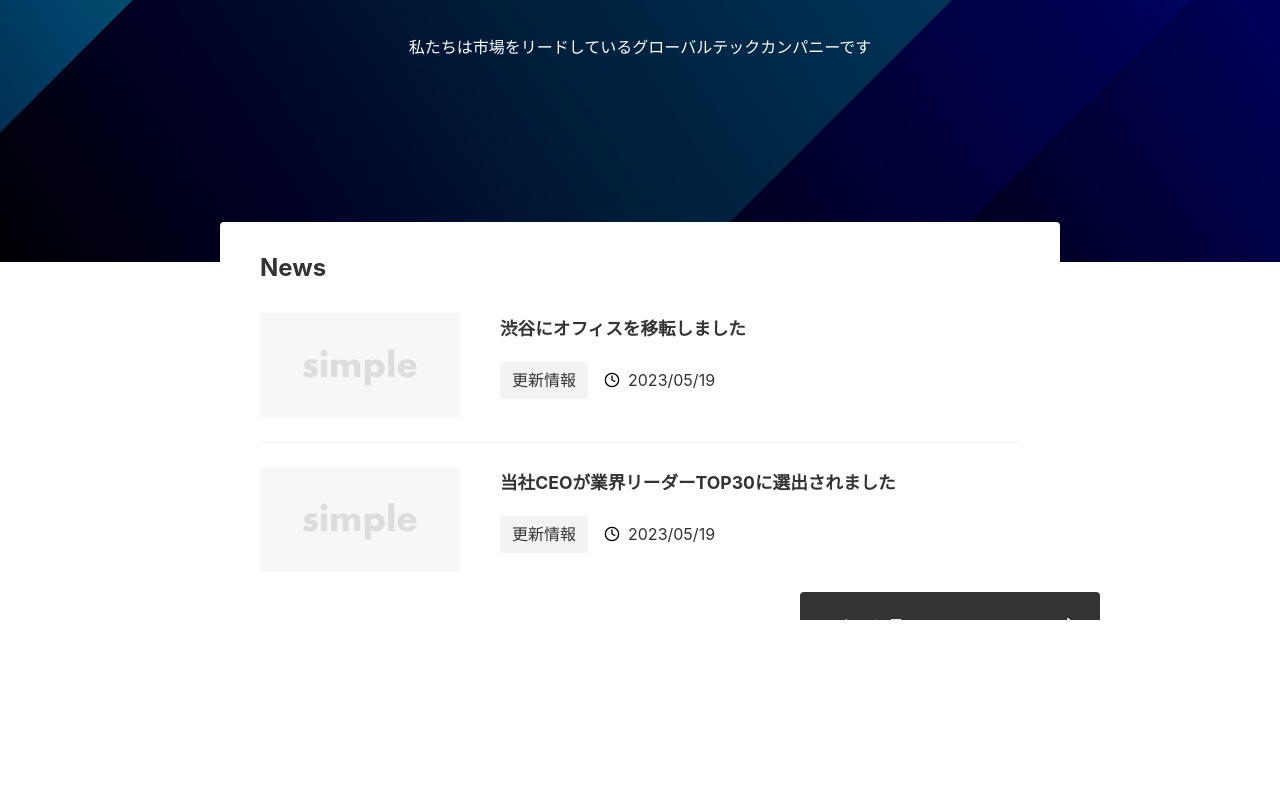
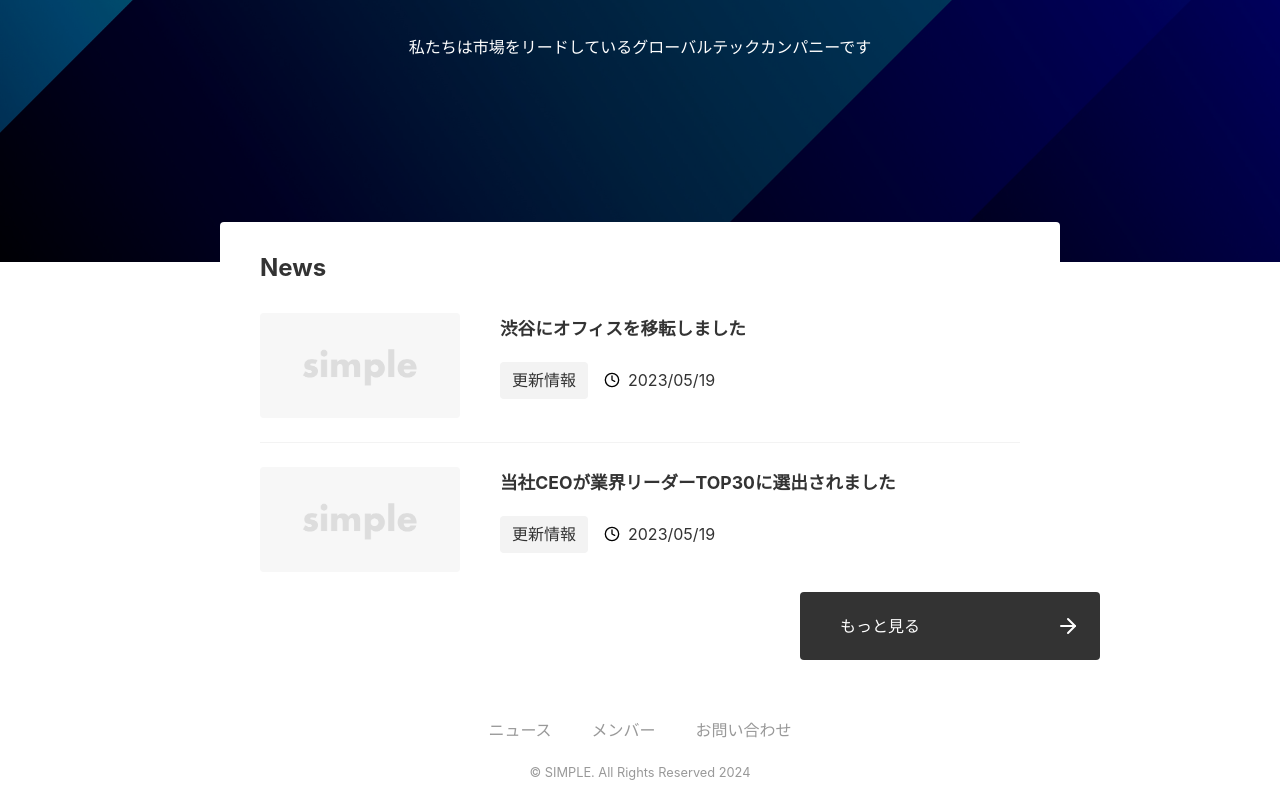
Before and after one commit to sazumy/my-next-project, a Next.js app: page / in a window 1280 px wide. Shown: the part 269-1069 px from the top of the page. Before the commit the page ends 889 px from the top, so only its background shows below. Built offline with nearby package versions, Linux system fonts and the light colour scheme.

Commit message:
フッターを作成する

```diff
--- /dev/null
+++ b/app/_components/Footer/index.module.css
@@ -0,0 +1,29 @@
+.footer {
+  padding: 16px 24px;
+  text-align: center;
+  color: var(--color-text-sub);
+  font-size: 0.8rem;
+  margin-top: 80px;
+}
+
+.nav {
+  margin-bottom: 16px;
+}
+
+.items {
+  display: flex;
+  justify-content: center;
+  gap: 40px;
+  font-size: 1rem;
+  white-space: nowrap;
+}
+
+@media (max-width: 640px) {
+  .items {
+    flex-wrap: wrap;
+    gap: 8px 0;
+  }
+  .item {
+    width: 50%;
+  }
+}
--- /dev/null
+++ b/app/_components/Footer/index.tsx
@@ -0,0 +1,25 @@
+import React from "react";
+import styles from "./index.module.css";
+
+const Footer = () => {
+  return (
+    <footer className={styles.footer}>
+      <nav className={styles.nav}>
+        <ul className={styles.items}>
+          <li className={styles.item}>
+            <a href="/news">ニュース</a>
+          </li>
+          <li className={styles.item}>
+            <a href="/members">メンバー</a>
+          </li>
+          <li className={styles.item}>
+            <a href="/contact">お問い合わせ</a>
+          </li>
+        </ul>
+      </nav>
+      <p className={styles.cr}>© SIMPLE. All Rights Reserved 2024</p>
+    </footer>
+  );
+};
+
+export default Footer;
--- a/app/layout.tsx
+++ b/app/layout.tsx
@@ -1,5 +1,6 @@
 import "./globals.css";
 import Header from "./_components/Header";
+import Footer from "./_components/Footer";
 
 export default function RootLayout({
   children,
@@ -9,6 +10,7 @@
       <body>
         <Header />
         {children}
+        <Footer />
       </body>
     </html>
   );
```
